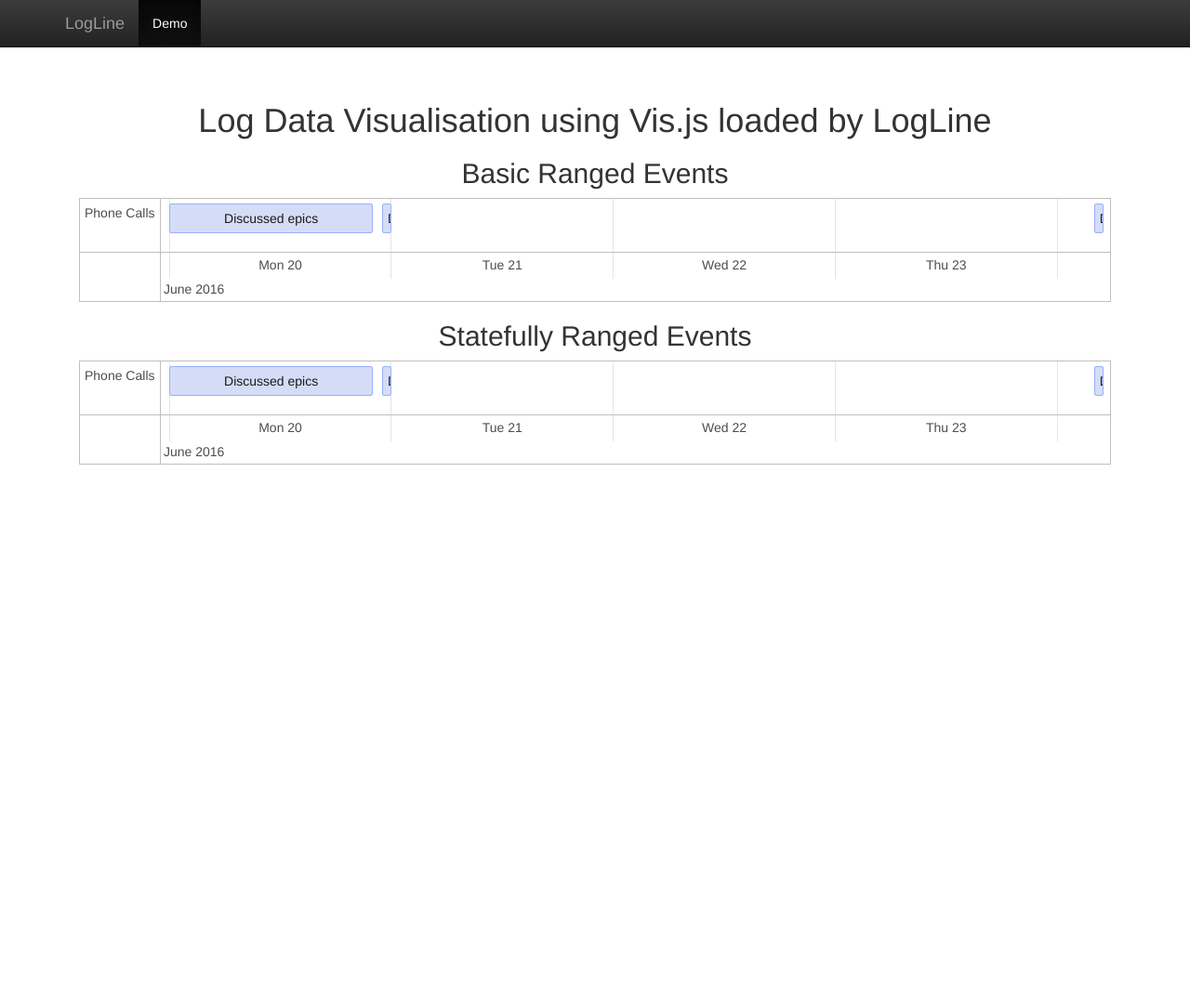
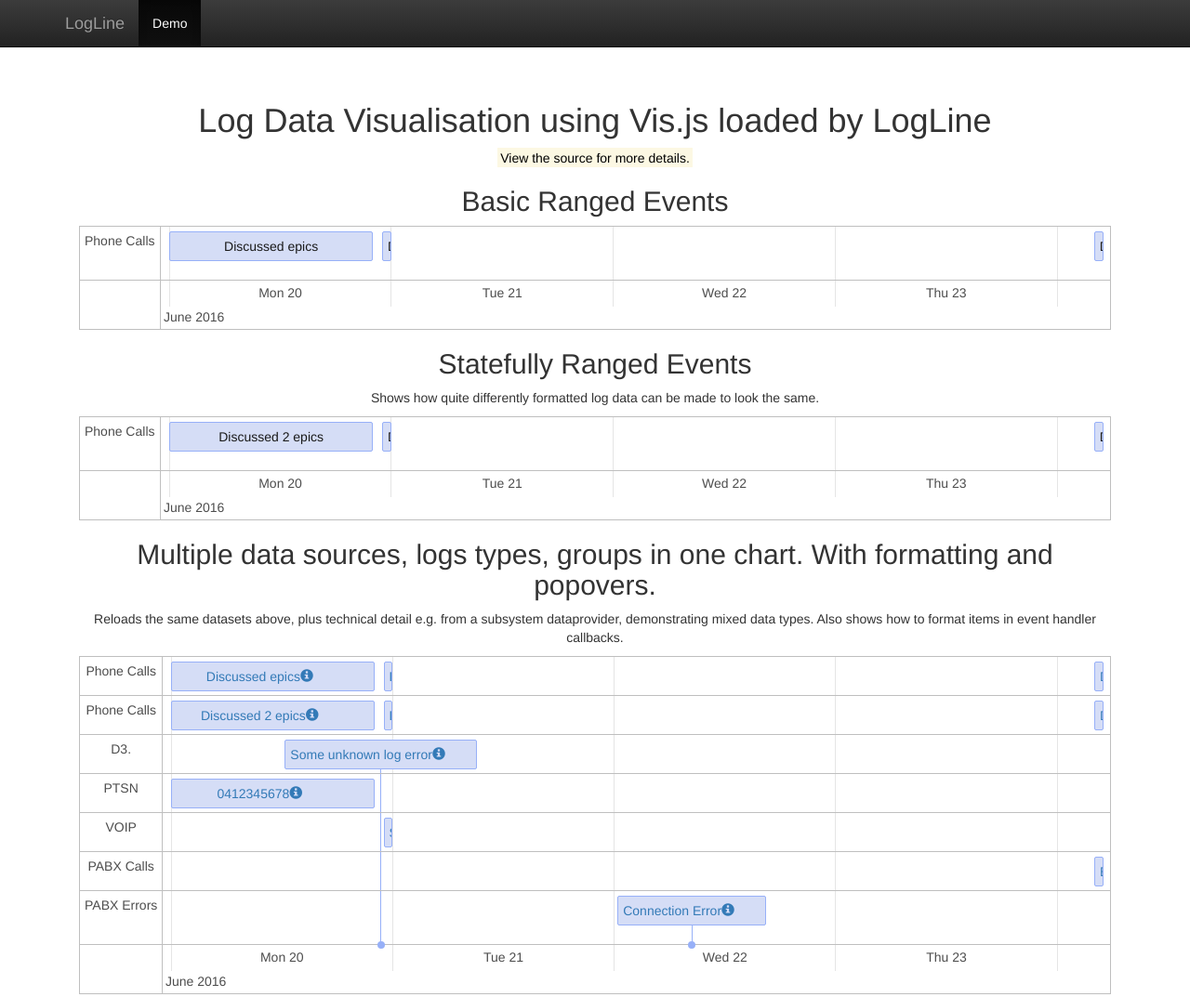
Before and after one commit to scipilot/logline, a website: page demo/index.html in a window 1280 px wide. Shown: the whole page at 93% size. Before the commit the page ends 800 px from the top, so only its background shows below. Drawn offline with nearby package versions, Linux system fonts and the light colour scheme.

Commit message:
+ More demos

```diff
--- a/demo/index.html
+++ b/demo/index.html
@@ -56,10 +56,16 @@
 
       <div class="welcome">
         <h1>Log Data Visualisation using Vis.js loaded by LogLine</h1>
+				<mark>View the source for more details.</mark>
         <h2>Basic Ranged Events</h2>
         <div id="timeline-demo1"></div>
         <h2>Statefully Ranged Events</h2>
+				<p>Shows how quite differently formatted log data can be made to look the same.
         <div id="timeline-demo2"></div>
+        <h2>Multiple data sources, logs types, groups in one chart. With formatting and popovers.</h2>
+				<p>Reloads the same datasets above, plus technical detail e.g. from a subsystem dataprovider, demonstrating mixed data types.
+					Also shows how to format items in event handler callbacks.
+        <div id="timeline-demo3"></div>
       </div>
 
     </div><!-- /.container -->
@@ -75,17 +81,16 @@
 
 <script>
 $(function(){
+
+	// DEMO 1 -------------------------------------------------------------
+
 	// Initialise plugin from context (config, params from UI controls)
 	var jSPTimeline = $('#timeline-demo1');
 	jSPTimeline.scipilot_logline({
-			// API:{URL:				'//<?=$viewModel->apiUrl?>'},
 			unitId: 1,
 			since:  '2016-06-20T08:00:00+10:00',
 			until:  '2016-06-26T08:00:00+10:00',
-			//CSS: {loader: 'timeline-loader', loading: 'loading span2 alert alert-info clearfix'},
 			dataProviders: [dpDemo1],
-			//onDataLoaded: onDataLoaded,
-			//formatContent: formatVisContent
 		})
 		.scipilot_logline('load');
 
@@ -123,6 +128,9 @@ $(function(){
 			data: data
 		});
 	}
+
+	// DEMO 2 -------------------------------------------------------------
+
 	// Initialise plugin from context (config, params from UI controls)
 	var jSPTimeline = $('#timeline-demo2');
 	jSPTimeline.scipilot_logline({
@@ -147,7 +155,7 @@ $(function(){
 			},
 			{logId:		2,
 				date:	'2016-06-21T08:00:00+10:00',
-				title:	'Discussed epics',
+				title:	'Discussed 2 epics',
 				type: '',
 				state:	0
 			},
@@ -158,7 +166,7 @@ $(function(){
 			},
 			{logId:		4,
 				date:	'2016-06-21T10:00:00+10:00',
-				title:	'Discussed budget',
+				title:	'Discussed 2 budget',
 				type: '',
 				state:	0
 			},
@@ -169,7 +177,7 @@ $(function(){
 			},
 			{logId:		6,
 				date:	'2016-06-24T15:00:00+10:00',
-				title:	'Discussed mandatory coffee breaks',
+				title:	'Discussed 2 mandatory coffee breaks',
 				type: '',
 				state:	0
 			}
@@ -191,6 +199,118 @@ $(function(){
 		});
 	}
 
+	// DEMO 3 -------------------------------------------------------------
+
+	// Initialise plugin from context (config, params from UI controls)
+	var jSPTimeline = $('#timeline-demo3');
+	jSPTimeline.scipilot_logline({
+			// API:{URL:				'//<?=$viewModel->apiUrl?>'},
+			unitId: 1,
+			since:  '2016-06-20T08:00:00+10:00',
+			until:  '2016-06-26T08:00:00+10:00',
+			dataProviders: [dpDemo1, dpDemo2, dpDemo3],
+			onDataLoaded: onDataLoaded,											// Add in an event handler to add tool tips
+			format: formatVisContent												// Formatter for items
+		})
+		.scipilot_logline('load');
+
+	// Data-provider 2, an example of statefully ranged logs, with separate start and end events.
+	function dpDemo3(unitId, since, until, callback){
+
+		// Demonstrates mixed data from different systems, fieldnames have been normalised already (by API transformer or data-mapper).
+		// Note additional data fields are	 ignored by the system, but can be used in your formatter callbacks.
+		var data = [
+			{logId:		1,
+				date:	'2016-06-20T10:00:00+10:00',
+				callerId:	'0412345678',
+				type: 'A',
+				state:	1
+			},
+			{logId:		2,
+				date:	'2016-06-21T08:00:00+10:00',
+				callerId:	'0412345678',
+				duration:	'01:02:34',
+				otherData: 'Foo',
+				type: 'A',
+				state:	0
+			},
+			{logId:		3,
+				date:	'2016-06-21T09:00:00+10:00',
+				callerId:	'Skype Call from 123.456.789',
+				type: 'B',
+				state:	1
+			},
+			{logId:		4,
+				date:	'2016-06-21T10:00:00+10:00',
+				callerId:	'Skype Call from 123.456.789',
+				duration:	'01:02:34',
+				otherData: 'Bar',
+				type: 'B',
+				state:	0
+			},
+			{logId:		5,
+				date:	'2016-06-24T14:00:00+10:00',
+				endDate:	'2016-06-24T15:00:00+10:00',
+				type: 'C',
+				callerId:	'Ext 256',
+			},
+			{logId:		6,
+				date:	'2016-06-21T08:44:00+10:00',
+				callerId:	'Some unknown log error',
+				code: 123,
+				otherUnknownData: 'WTF',
+				type: 'Z?'   // broken / unclassified
+			},
+			{logId:		7,
+				date:	'2016-06-22T18:25:00+10:00',
+				callerId:	'Connection Error',
+				code: 256,
+				randomField: 'stuff',
+				type: 'D'
+			}
+		];
+		// Send the data back to the timeline
+		callback('success',{
+			meta:{
+				family: 'D3',
+				dateField:'date',									// Start for pre-ranged, both for state-ranged
+				endDateField:'endDate',						// End   for pre-ranged (not used for state-ranged)
+				stateField:'state',								// For state-ranged logs, this is the flip-flop field
+				rangedLogs: ['A', 'B'], 					// Some logs are state-ranged. The others are treated as instant or pre-ranged.
+				titleField: 'callerId',						// Pick the best field for the user viewing the logs
+				logGroups: ['','A', 'B','C','D'], // Declare known groups plus '' for catch-all
+				logGroupField: 'type',						//
+				groupTitles:{'A':'PTSN', 'B': 'VOIP', 'C': 'PABX Calls', 'D':'PABX Errors'},
+				cssClassMap:{'':'info', 'D': 'error'}
+			},
+			data: data
+		});
+	}
+
+	/**
+	 * @private
+	 * @param meta Object
+	 * @param datum Object log row
+	 * @return Object {content: '<content>', className: '<cssClass>'};
+	 */
+	 function formatVisContent(meta, datum) {
+		var logGroup = meta.logGroupField ? datum[meta.logGroupField] : ''; // '' is default for no grouping
+		var content = '<pre>' + JSON.stringify(datum, null, " ").replace(/"/g, '&quot;') + '</pre>';  //pauper's formatter
+		// Uses Bootstrap popover.
+		content = ''
+			+ '<a class="timeline-popover" '
+			+ ' 	data-content="' + content + '" >'
+			+ datum[meta.titleField]
+			+ '<span class="glyphicon glyphicon-info-sign">&nbsp;&nbsp;</span></a>';
+		return {content: content, className: meta.cssClassMap[logGroup]};
+	}
+
+	// Event handler for post-processing the timeline - after all data is loaded.
+	function onDataLoaded(){
+		// Bind the log/event tooltip/popovers. container:body solves overflow clipping.
+		$('#timeline-demo3 .timeline-popover').popover({html: true, trigger: "hover", placement: "bottom", container: "body"});
+	}
+
 })
 
 </script>
```
